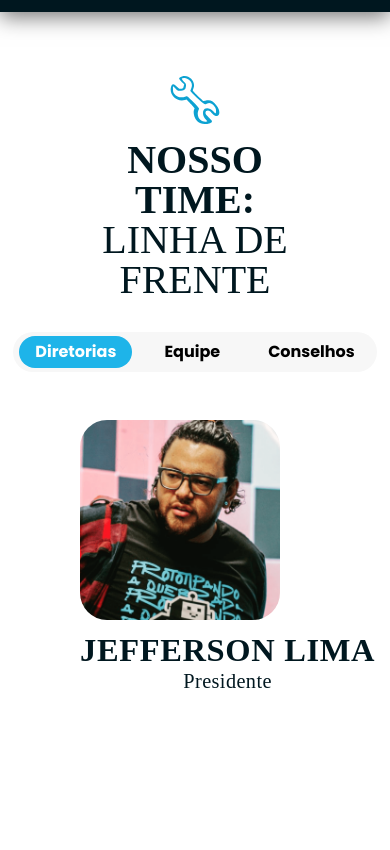
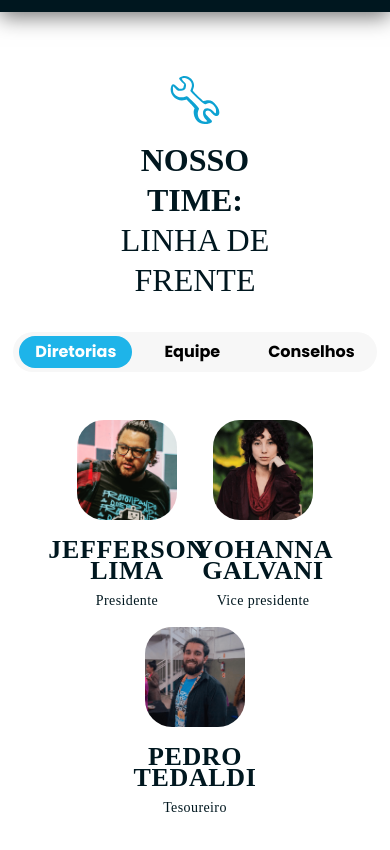
Before and after one commit to LAYSEGABI/Site-paq-25, a Next.js app: page / in a window 390 px wide. Shown: the part 8520-9370 px from the top of the page. Built offline with nearby package versions, Linux system fonts and the light colour scheme; a web font is replaced by a local one.

Commit message:
seção nosso time ajustada e responsiva - sem a barra de rolagem

```diff
--- a/src/app/components/NossoTime/NossoTime.module.css
+++ b/src/app/components/NossoTime/NossoTime.module.css
@@ -10,7 +10,7 @@
 .NossoTimeTitulo{
     color: #00171F;
     font-family: "PP Formula Condensed";
-    font-size: 2.5em;
+    font-size: 2em;
     font-weight: 400;
     line-height: 40px;
     text-transform: uppercase;
--- a/src/app/components/NossoTime/NossoTime.tsx
+++ b/src/app/components/NossoTime/NossoTime.tsx
@@ -8,7 +8,7 @@ export default function NossoTime() {
     <section className={styles.container}>
       <Image src={ferramenta} width={50} height={50} alt="" />
       <p className={styles.NossoTimeTitulo}>
-        <strong>nosso time:</strong> linha de frente
+        <strong>nosso time:</strong> <br /> linha de frente
       </p>
       <NossoTimeCarrosel />
     </section>
--- a/src/app/components/NossoTime/NossoTimeCarrosel.module.css
+++ b/src/app/components/NossoTime/NossoTimeCarrosel.module.css
@@ -4,10 +4,11 @@
   flex-direction: column;
   align-items: center;
   margin-top: 1em;
+  padding: 0 3rem;
   overflow-x: hidden;
 }
 
-.container>nav {
+.container > nav {
   display: flex;
   gap: 1rem;
   margin-bottom: 2rem;
@@ -48,52 +49,50 @@
 
 .containerTime {
   display: flex;
+  flex-wrap: wrap; /* Permite a quebra para novas linhas */
+  justify-content: center; /* Alinha os itens ao centro */
+  gap: 2em;
+  padding: 1rem;
+  margin-bottom: 2em;
   max-width: 100%;
-  margin-bottom: 2em;
-  gap: 2.5em;
-  padding: 1rem;
-  align-items: center;
-  overflow-x: auto;
 }
 
 .cardPessoa {
+  display: flex;
+  align-items: center;
+  justify-content: center;
+  flex-direction: column;
   background-color: var(--fundocinza);
-  flex: none;
+  flex: 0 1 auto; /* Flexível, mas com largura mínima de 200px */
   border-radius: 27px;
-  margin-bottom: 1em;
+  text-align: center; /* Centraliza o conteúdo dentro do card */
 }
 
-.cardPessoa:first-child {
-  margin-left: 4rem;
-}
-
-.cardPessoa>img {
+.cardPessoa > img {
   aspect-ratio: auto;
   border-radius: 27px;
+  max-width: 100%; /* Garante que a imagem não ultrapasse a largura do card */
 }
 
 .CardsNossoTimeNome {
   color: #00171F;
   text-align: center;
   font-family: "PP Formula Condensed";
-  font-size: 32.492px;
+  font-size: 26px;
   font-weight: 700;
   line-height: 20.308px;
-  /* 62.5% */
   letter-spacing: 0.65px;
   text-transform: uppercase;
   margin: 20px 0 10px 0;
-
 }
 
 .CardsNossoTimeCargo {
   color: #00171F;
   text-align: center;
   font-family: "PP Formula Condensed";
-  font-size: 20.308px;
+  font-size: 18px;
   font-weight: 400;
   line-height: 20.308px;
-  /* 100% */
   letter-spacing: 0.406px;
 }
 
@@ -101,34 +100,32 @@
   .cardPessoa:first-child {
     margin-left: 1.5rem;
   }
-}
 
-@media (min-width: 1536px) {
   .containerTime {
-    overflow-x: hidden;
-    flex-wrap: wrap;
-    justify-content: center;
+    gap: 3rem; /* Ajusta o espaçamento para telas grandes */
   }
 }
 
+@media (max-width: 546px) {
 
-/* Personaliza a barra de rolagem */
-.containerTime::-webkit-scrollbar {
-  width: 10px;
-  height: 10px;
+  .container {
+    padding: 0;
+  }
+  .containerTime {
+    gap: 1rem;
   }
 
-.containerTime::-webkit-scrollbar-track {
-  background: #dce1e4;
-  border-radius: 10px;
-  width: 70%;
+  .cardPessoa {
+    width: 120px;
+
+  }
+  .cardPessoa > img {
+    width: 100px;
   }
 
-.containerTime::-webkit-scrollbar-thumb {
-  background: #4596e2;
-  border-radius: 10px;
+  .CardsNossoTimeCargo {
+    font-size: 14px;
+
   }
 
-.containerTime::-webkit-scrollbar-thumb:hover {
-  background: #0790cf;
 }
--- a/src/app/components/NossoTime/NossoTimeCarrosel.tsx
+++ b/src/app/components/NossoTime/NossoTimeCarrosel.tsx
@@ -56,8 +56,8 @@ const NossoTimeCarrosel: React.FC = () => {
             <Image
               src={member.src}
               alt={`Imagem ${index + 1}`}
-              width={200}
-              height={200}
+              width={150}
+              height={150}
             />
             <h2 className={styles.CardsNossoTimeNome}>{member.nome}</h2>
             <p className={styles.CardsNossoTimeCargo}>{member.cargo}</p>
```
Lines whose indentation alone changed are shown as unchanged.
